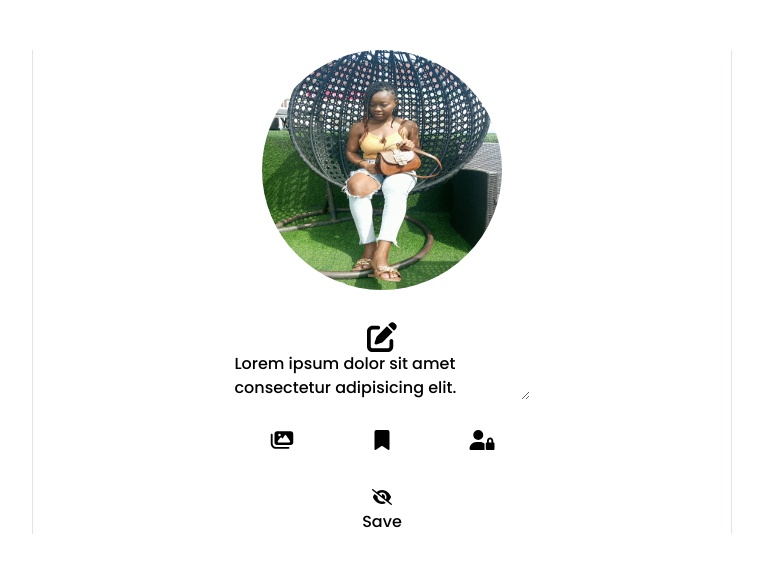
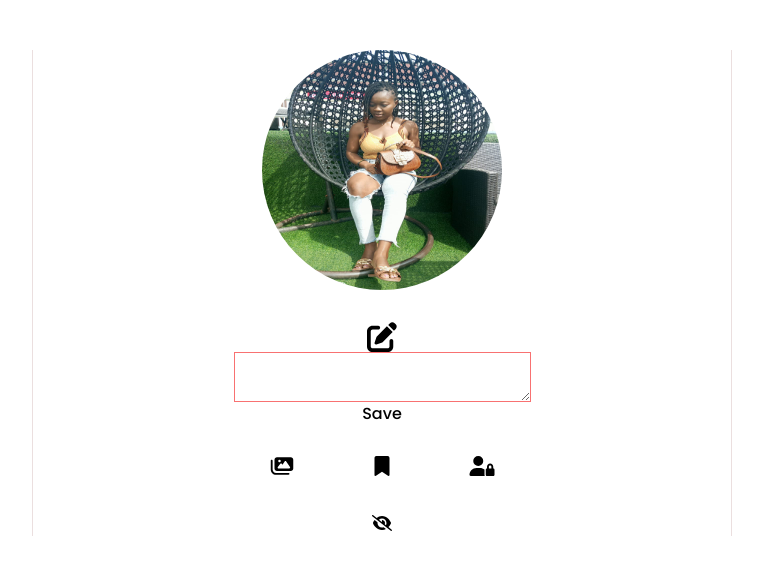
Before and after one commit to Nwakaego-Ego/circle, a Next.js app: page /component/profile in a window 1280 px wide. Both pictures are taken after a click on the icon 650 px from the left and 337 px from the top of the page. Shown: the top 574 px of the page, without its empty margins (268-1031 px from the left). Built offline with nearby package versions, Linux system fonts and the light colour scheme.

Commit message:
i added save to the profile edit

```diff
--- a/src/app/component/profile/page.jsx
+++ b/src/app/component/profile/page.jsx
@@ -135,10 +135,10 @@ const Profile = () => {
   const [randomCode, setRandomCode] = useState("");
   const [codeHidden, setCodeHidden] = useState(false);
   const [isEditing, setIsEditing] = useState(false);
-  const [profileText, setProfileText] = useState(
-    "Lorem ipsum dolor sit amet consectetur adipisicing elit. Asperiores ullam, mollitia similique quas, totam, quia ab excepturi repellat nihil consectetur possimus quae a corporis id eius cumque ducimus maiores quidem."
-  );
 
+  const [profileText, setProfileText] = useState("");
+
+  console.log(images);
   const handleImgCollection = () => {
     if (images.length > 0) {
       setImages([]);
@@ -146,6 +146,9 @@ const Profile = () => {
       setImages(imgCollection);
     }
   };
+
+  console.log(imgCollection);
+  console.log(images);
 
   const HandleFriendshipCode = () => {
     setRandomCode("");
@@ -187,14 +190,32 @@ const Profile = () => {
               className="profile-edit-button"
               onClick={handleProfileEdit}
             />
+
+            {/* {isEditing ? (
+              (
+                <textarea
+                  value={profileText}
+                  onChange={handleProfileTextChange}
+                  className="border border-red-400"
+                />
+              ) && <button onClick={handleProfileSave}>Save</button>
+            ) : (
+              <p className="profile-profile">{profileText}</p>
+            )} */}
+
             {isEditing ? (
-              <textarea
-                value={profileText}
-                onChange={handleProfileTextChange}
-              />
+              <>
+                <textarea
+                  value={profileText}
+                  onChange={handleProfileTextChange}
+                  className="border border-red-400"
+                />
+                <button onClick={handleProfileSave}>Save</button>
+              </>
             ) : (
               <p className="profile-profile">{profileText}</p>
             )}
+
             <div className="flex profile-buttons ">
               <button onClick={handleImgCollection}>
                 <FontAwesomeIcon
@@ -236,7 +257,20 @@ const Profile = () => {
                 )}
               </button>
             </div>
-            {isEditing && <button onClick={handleProfileSave}>Save</button>}
+            {images.map((item, id) => (
+              <div key={id}>
+                <img
+                  src={item.image}
+                  alt="profile_img"
+                  width={300}
+                  height={200}
+                  layout="fit"
+                  objectFit="cover"
+                  className="rounded-full w-60 h-60 mb-8"
+                />
+              </div>
+            ))}
+            {/* {isEditing && <button onClick={handleProfileSave}>Save</button>} */}
           </div>
         </div>
       </div>
```
